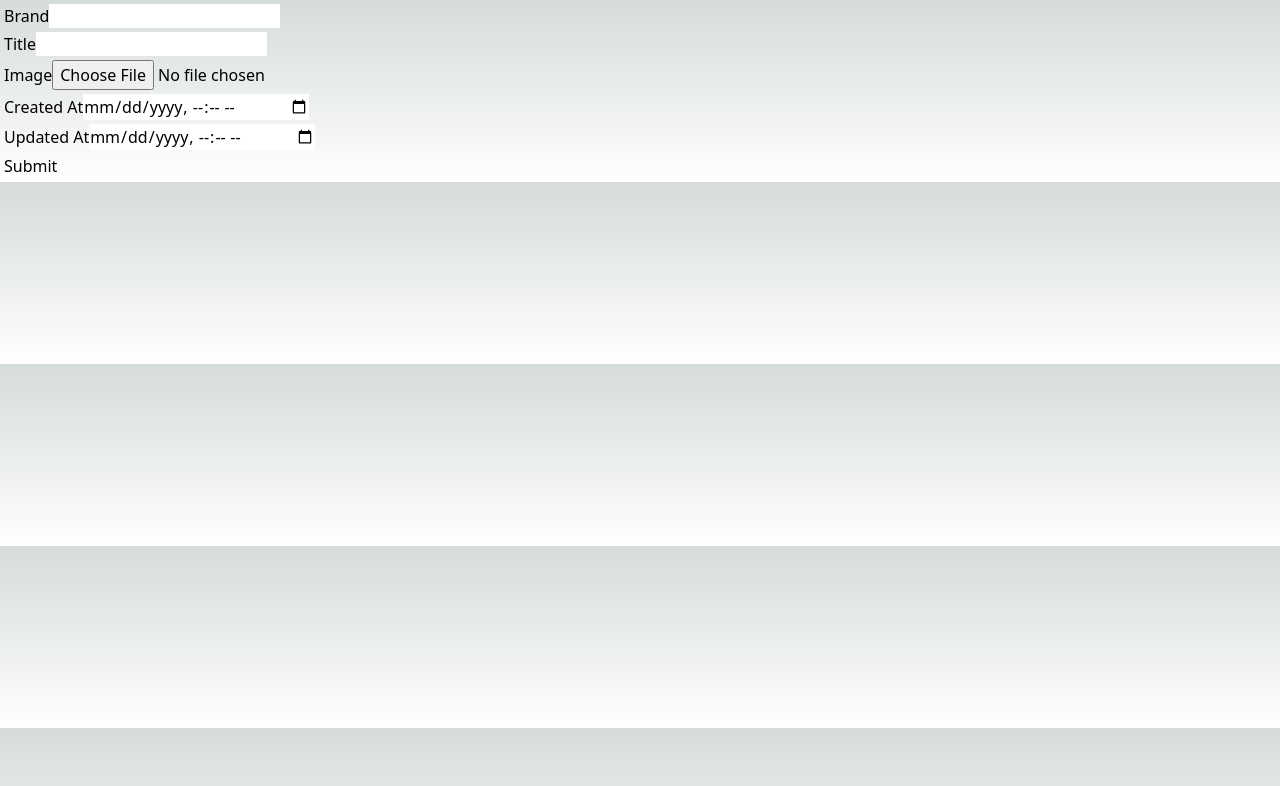
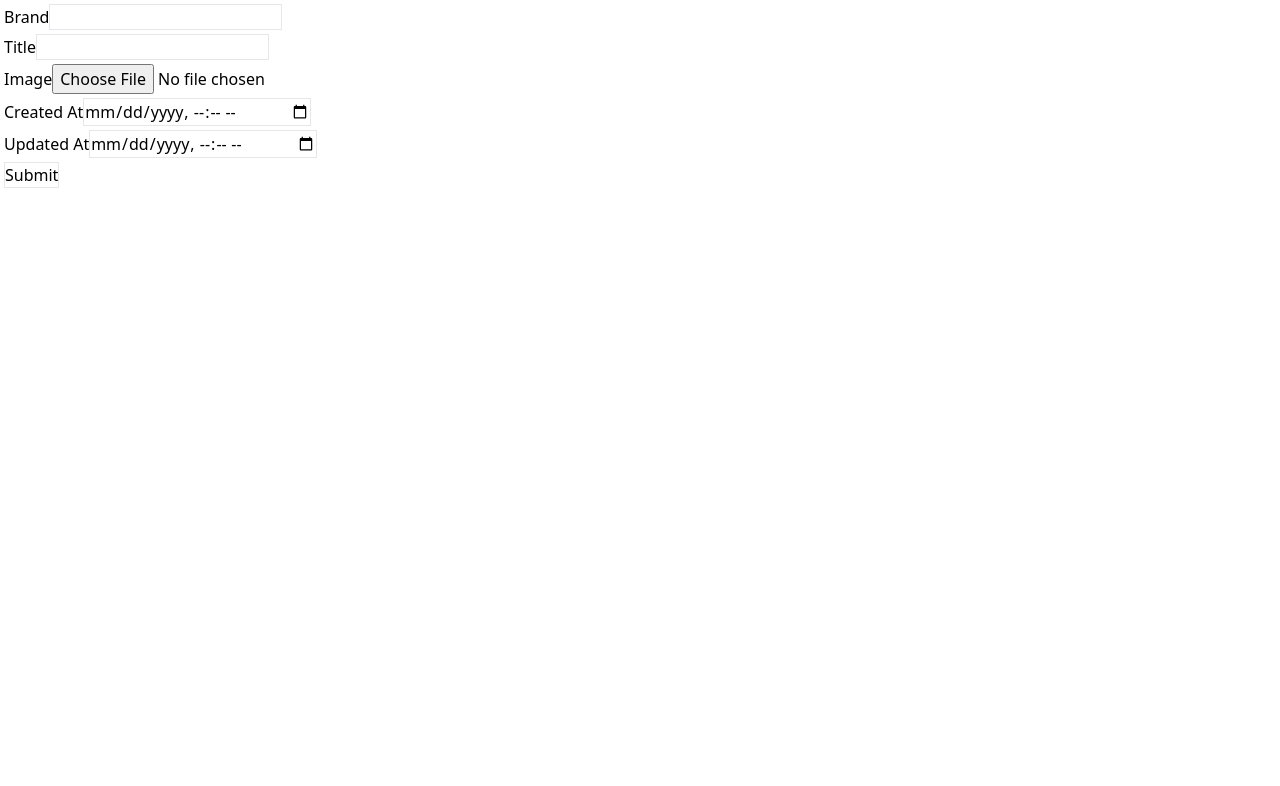
Before and after one commit to cafedomancer/cafedomancer, a Next.js app: page /sakes/new in a window 1280 px wide. Shown: the top 786 px of the page. Built offline with nearby package versions, Linux system fonts and the light colour scheme.

Commit message:
Tweak pages

```diff
--- a/src/app/globals.css
+++ b/src/app/globals.css
@@ -2,7 +2,7 @@
 @tailwind components;
 @tailwind utilities;
 
-:root {
+/* :root {
   --foreground-rgb: 0, 0, 0;
   --background-start-rgb: 214, 219, 220;
   --background-end-rgb: 255, 255, 255;
@@ -24,4 +24,4 @@ body {
       rgb(var(--background-end-rgb))
     )
     rgb(var(--background-start-rgb));
-}
+} */
--- a/src/app/sakes/new/page.tsx
+++ b/src/app/sakes/new/page.tsx
@@ -40,6 +40,7 @@ export default function Page() {
               brand: event.target.value,
             }))
           }}
+          className="border"
         />
       </div>
       <div>
@@ -52,7 +53,7 @@ export default function Page() {
               title: event.target.value,
             }))
           }}
-          className="border-0"
+          className="border"
         />
       </div>
       <div>
@@ -79,6 +80,7 @@ export default function Page() {
               createdAt: Timestamp.fromDate(new Date(event.target.value)),
             }))
           }}
+          className="border"
         />
       </div>
       <div>
@@ -91,10 +93,11 @@ export default function Page() {
               updatedAt: Timestamp.fromDate(new Date(event.target.value)),
             }))
           }}
+          className="border"
         />
       </div>
       <div>
-        <input type="submit" />
+        <input type="submit" className="border" />
       </div>
     </form>
   )
--- a/src/app/sakes/page.tsx
+++ b/src/app/sakes/page.tsx
@@ -2,6 +2,8 @@ import { db } from '@/lib/firebase'
 import { Sake } from '@/types/sake'
 import { collection, getDocs, orderBy, query } from 'firebase/firestore'
 import Image from 'next/image'
+
+export const revalidate = 0
 
 async function getSakes(): Promise<Sake[]> {
   const querySnapshot = await getDocs(
@@ -22,7 +24,7 @@ export default async function Page() {
   const sakes = await getSakes()
 
   return (
-    <div className="grid grid-cols-3 gap-0.5">
+    <div className="grid grid-cols-3">
       {sakes.map((sake) => (
         <div className="relative" key={sake.id}>
           <div>
@@ -34,9 +36,10 @@ export default async function Page() {
             />
           </div>
 
-          <div className="absolute bottom-0 left-0 w-full bg-black bg-opacity-40 pl-1">
-            <span className="pr-1 text-sm">{sake.brand}</span>
-            <span className="text-xs">{sake.title}</span>
+          <div className="absolute bottom-0 left-0 w-full bg-black bg-opacity-40 pl-1 leading-none text-white">
+            <span className="pr-1 text-[0.675rem] ">{sake.brand}</span>
+            <br />
+            <span className="text-[0.5rem]">{sake.title || '(未設定)'}</span>
           </div>
         </div>
       ))}
```
